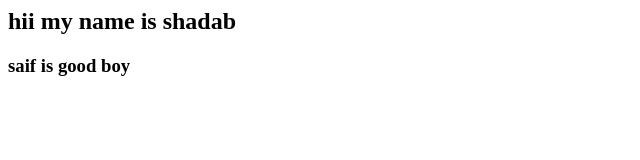
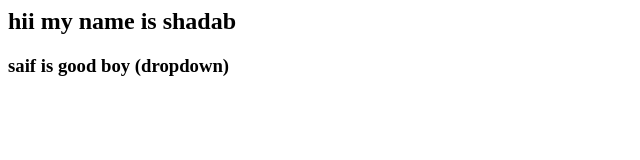
Before and after one commit to Shadab7475/repo3, a plain HTML site: page index.html in a window 1280 px wide. Shown: the whole page, without its empty margins (0-640 px from the left). Drawn offline with Linux system fonts and the light colour scheme.

```diff
--- a/index.html
+++ b/index.html
@@ -1,2 +1,2 @@
 <h2>hii my name is shadab</h2>
-<h3>saif is good boy</h3>
+<h3>saif is good boy (dropdown)</h3>
```
